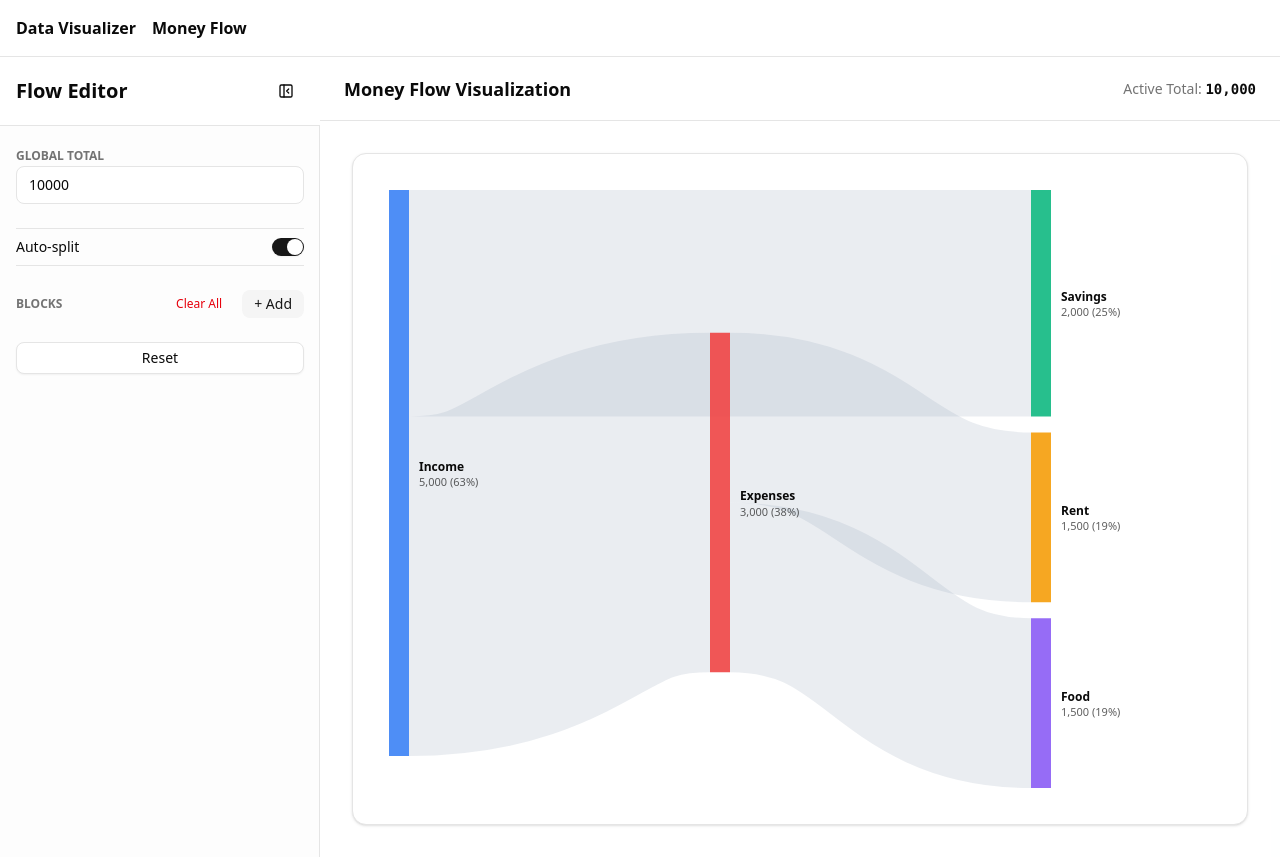
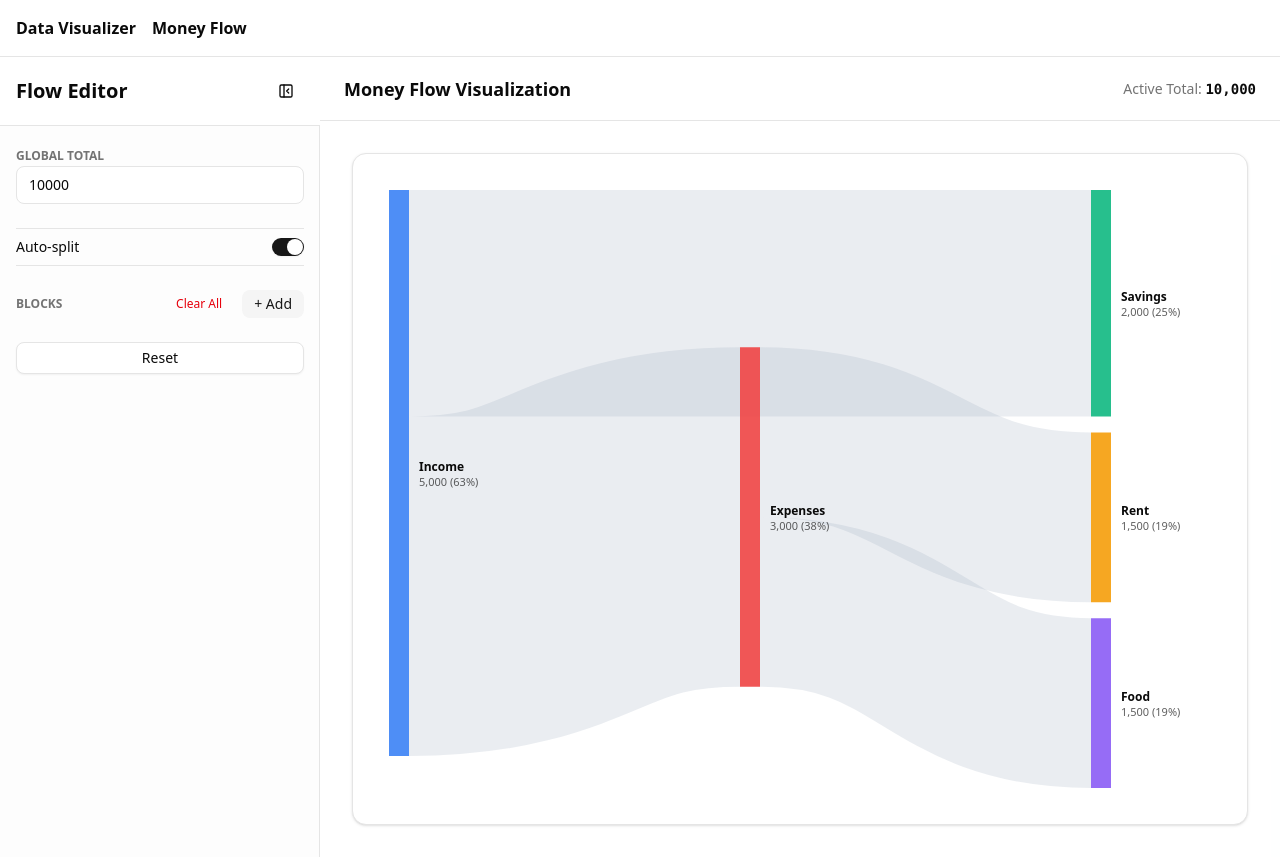
Before and after one commit to s1n-c0s/FastChart, a React (Vite) app: page /money-flow in a window 1280 px wide. Built offline with nearby package versions, Linux system fonts and the light colour scheme.

Commit message:
= fix bug label top right corner

```diff
--- a/src/components/charts/flow-chart.tsx
+++ b/src/components/charts/flow-chart.tsx
@@ -35,15 +35,23 @@ interface FlowChartProps {
 }
 
 /**
- * Custom Node component with Value and Percent on a new line for better UX
+ * FIXED: Added coordinate validation to prevent "corner stacking"
  */
 const renderCustomNode = (props: any) => {
   const { x, y, width, height, index, payload, containerWidth, totalValue } = props;
-  const isOut = x + width + 6 > containerWidth;
+
+  // FIX 1: If coordinates are invalid, returning null prevents the "top-left stack" bug
+  if (!isFinite(x) || !isFinite(y) || !isFinite(width) || !isFinite(height)) {
+    return null;
+  }
+
+  // FIX 2: Better boundary detection for the right edge
+  const isOut = x + width + 100 > containerWidth;
   const percentage = totalValue > 0 ? ((payload.value / totalValue) * 100).toFixed(0) : 0;
 
   return (
-    <Layer key={`sankey-node-${index}`}>
+    // FIX 3: Unique keys using payload name to prevent re-render ghosting
+    <Layer key={`sankey-node-${payload.name}-${index}`}>
       <Rectangle
         x={x}
         y={y}
@@ -58,13 +66,11 @@ const renderCustomNode = (props: any) => {
         y={y + height / 2}
         textAnchor={isOut ? "end" : "start"}
         fontSize="12"
-        className="fill-foreground"
+        className="fill-foreground select-none"
       >
-        {/* ชื่อหมวดหมู่ */}
         <tspan x={isOut ? x - 10 : x + width + 10} fontWeight="600" dy="-0.2em">
           {payload.name}
         </tspan>
-        {/* ค่าตัวเลขและเปอร์เซ็นต์ในบรรทัดใหม่ */}
         <tspan
           x={isOut ? x - 10 : x + width + 10}
           dy="1.4em"
@@ -87,16 +93,26 @@ export function FlowChart({
   links = DEFAULT_LINKS,
   height = 400,
   nodeWidth = 20,
-  nodePadding = 16 // Increased padding for better separation
+  nodePadding = 16
 }: FlowChartProps) {
 
-  const safeNodes = Array.isArray(nodes) ? nodes : DEFAULT_NODES;
-  const safeLinks = Array.isArray(links)
-    ? links.filter((l) => typeof l.source === "number" && typeof l.target === "number" && isFinite(l.value))
-    : DEFAULT_LINKS;
+  const safeNodes = React.useMemo(() =>
+    Array.isArray(nodes) ? nodes : DEFAULT_NODES,
+  [nodes]);
 
-  const coloredNodes = safeNodes.map((n, i) => ({ ...n, color: PALETTE[i % PALETTE.length] }));
-  const sankeyData = { nodes: coloredNodes, links: safeLinks };
+  const safeLinks = React.useMemo(() =>
+    Array.isArray(links)
+      ? links.filter((l) => typeof l.source === "number" && typeof l.target === "number" && isFinite(l.value) && l.value > 0)
+      : DEFAULT_LINKS,
+  [links]);
+
+  const coloredNodes = React.useMemo(() =>
+    safeNodes.map((n, i) => ({ ...n, color: PALETTE[i % PALETTE.length] })),
+  [safeNodes]);
+
+  const sankeyData = React.useMemo(() =>
+    ({ nodes: coloredNodes, links: safeLinks }),
+  [coloredNodes, safeLinks]);
 
   const totalValue = React.useMemo(() =>
     safeLinks.reduce((acc, link) => acc + (link.value || 0), 0),
@@ -107,13 +123,13 @@ export function FlowChart({
   }
 
   const sankeyTooltip = (props: any) => {
-    const { payload } = props;
-    if (!payload || !payload.length) return null;
+    const { active, payload } = props;
+    if (!active || !payload || !payload.length) return null;
     const item = payload[0].payload;
 
-    const isNode = item.name && item.value !== undefined && !item.source && item.source !== 0;
-    const from = coloredNodes[item.source]?.name;
-    const to = coloredNodes[item.target]?.name;
+    const isNode = item.name && item.value !== undefined && item.source === undefined;
+    const from = isNode ? null : coloredNodes[item.source]?.name;
+    const to = isNode ? null : coloredNodes[item.target]?.name;
     const val = item.value;
     const perc = totalValue > 0 ? ((val / totalValue) * 100).toFixed(1) : 0;
 
@@ -152,9 +168,13 @@ export function FlowChart({
           data={sankeyData}
           nodeWidth={nodeWidth}
           nodePadding={nodePadding}
+          // Pass containerWidth inside the closure
           node={(nodeProps: any) => renderCustomNode({ ...nodeProps, totalValue })}
-          link={{ stroke: "#94a3b8", strokeOpacity: 0.2 }} // Softer links
-          margin={{ top: 20, left: 20, bottom: 20, right: 180 }} // Wide margin for labels
+          link={{ stroke: "#94a3b8", strokeOpacity: 0.2 }}
+          margin={{ top: 20, left: 20, bottom: 20, right: 120 }}
+          // FIX 4: Optimization to prevent coordinate jumping
+          sort={false}
+          iterations={64}
         >
           <Tooltip content={sankeyTooltip} />
         </Sankey>
```
